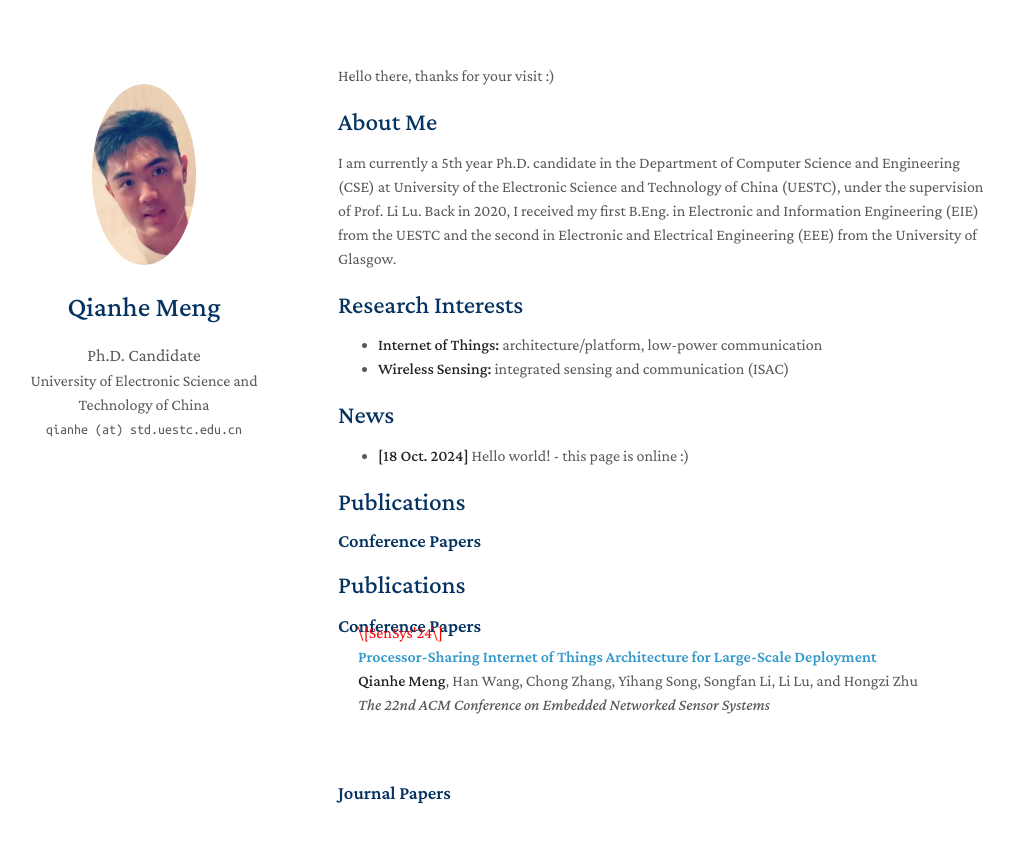
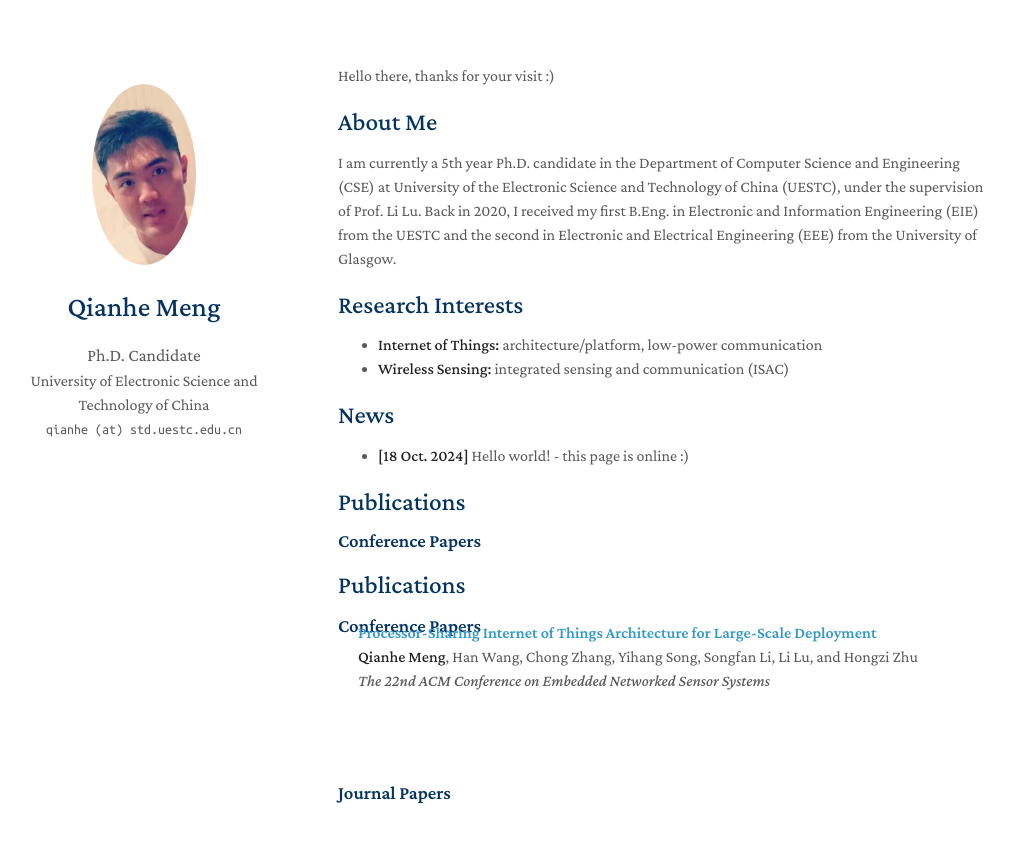
Before and after one commit to mqhyes/mqhyes.github.io, a Jekyll site: the page built from index.md, in a window 1280 px wide. Shown: the top 842 px of the page, without its empty margins (132-1145 px from the left). Built offline with Jekyll 4.4.1, drawn with Linux system fonts in a browser that asks for light colours; a style sheet for code colours, icons or effects is not loaded.

Commit message:
Update publications_v2.md

```diff
--- a/_includes/publications_v2.md
+++ b/_includes/publications_v2.md
@@ -21,7 +21,7 @@
   <div class="col-sm-9" style="position: relative;padding-right: 15px;padding-left: 20px;">
       <div class="pub-detail">
         {% if link.conference_short %}
-        <div style="color: red; margin-right: 10px;">{{ link.conference_short }}</div>
+        <div style="color: red; margin-right: 10px;">{{ \[link.conference_short\] }}</div>
         {% endif %}
         <div class="title"><a href="{{ link.pdf }}">{{ link.title }}</a></div>
       </div>
```
